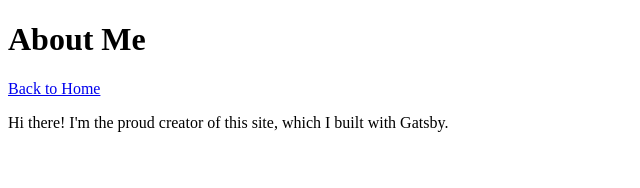
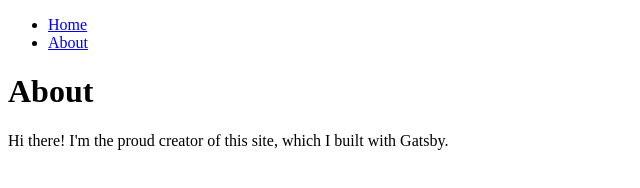
Before and after one commit to ktact/my-first-gatsby-site, a Gatsby site: page /about in a window 1280 px wide. Shown: the whole page, without its empty margins (0-640 px from the left). Built offline with nearby package versions, Linux system fonts and the light colour scheme; Gatsby itself is replaced by a stand-in of ours.

Commit message:
Create a reusable layout component

```diff
--- /dev/null
+++ b/src/components/layout.js
@@ -0,0 +1,20 @@
+import * as React from 'react'
+import { Link } from 'gatsby'
+const Layout = ({ pageTitle, children }) => {
+  return (
+    <div>
+      <title>{pageTitle}</title>
+      <nav>
+        <ul>
+          <li><Link to="/">Home</Link></li>
+          <li><Link to="/about">About</Link></li>
+        </ul>
+      </nav>
+      <main>
+        <h1>{pageTitle}</h1>
+        {children}
+      </main>
+    </div>
+  )
+}
+export default Layout
--- a/src/pages/about.js
+++ b/src/pages/about.js
@@ -1,14 +1,11 @@
 import * as React from 'react'
-import { Link } from 'gatsby'
+import Layout from '../components/layout'
 
 const AboutPage = () => {
   return (
-    <main>
-      <title>About Me</title>
-      <h1>About Me</h1>
-      <Link to="/">Back to Home</Link>
+    <Layout pageTitle="About">
       <p>Hi there! I'm the proud creator of this site, which I built with Gatsby.</p>
-    </main>
+    </Layout>
   )
 }
 
```
Also changed, not shown: src/pages/index.js (+3 -6 lines).
